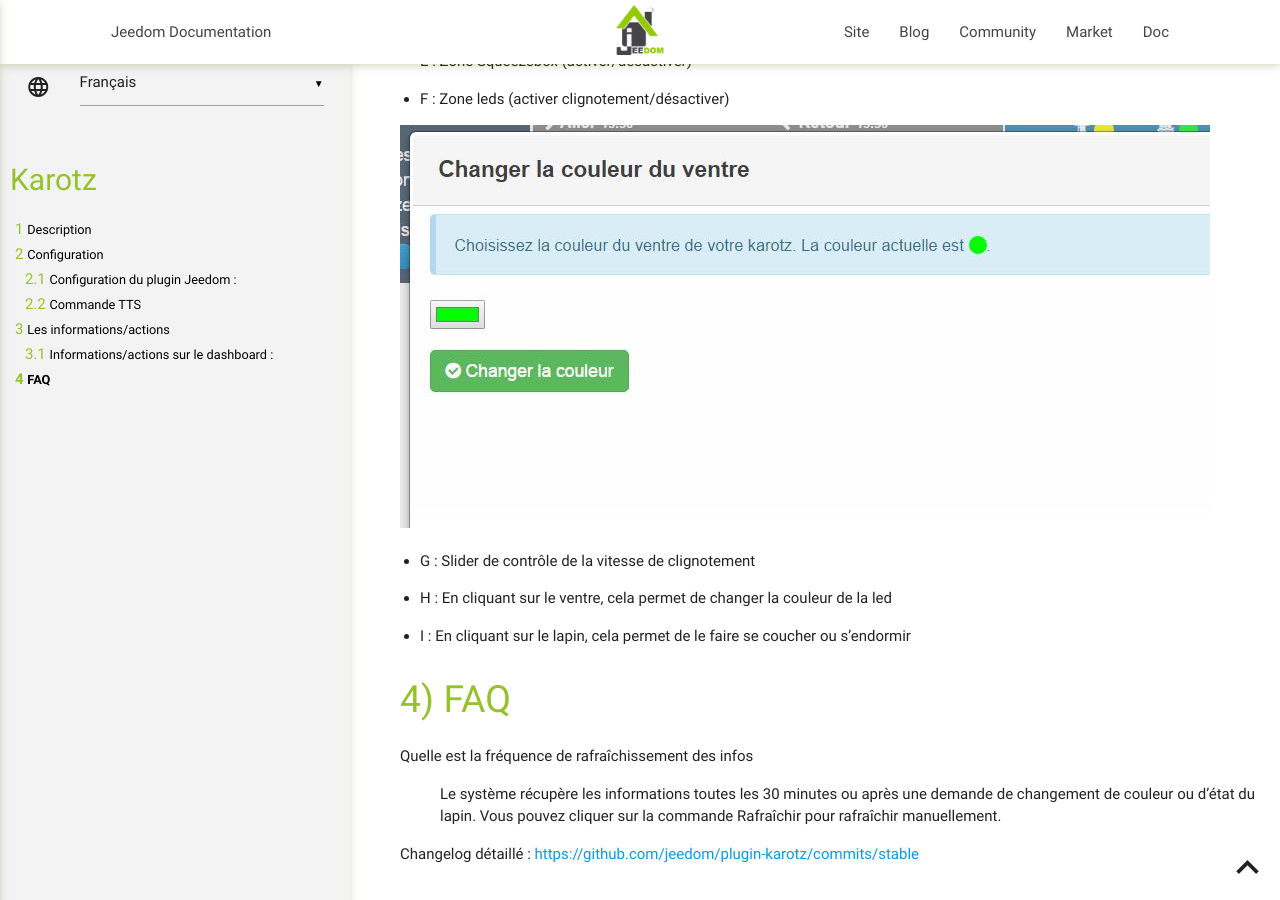
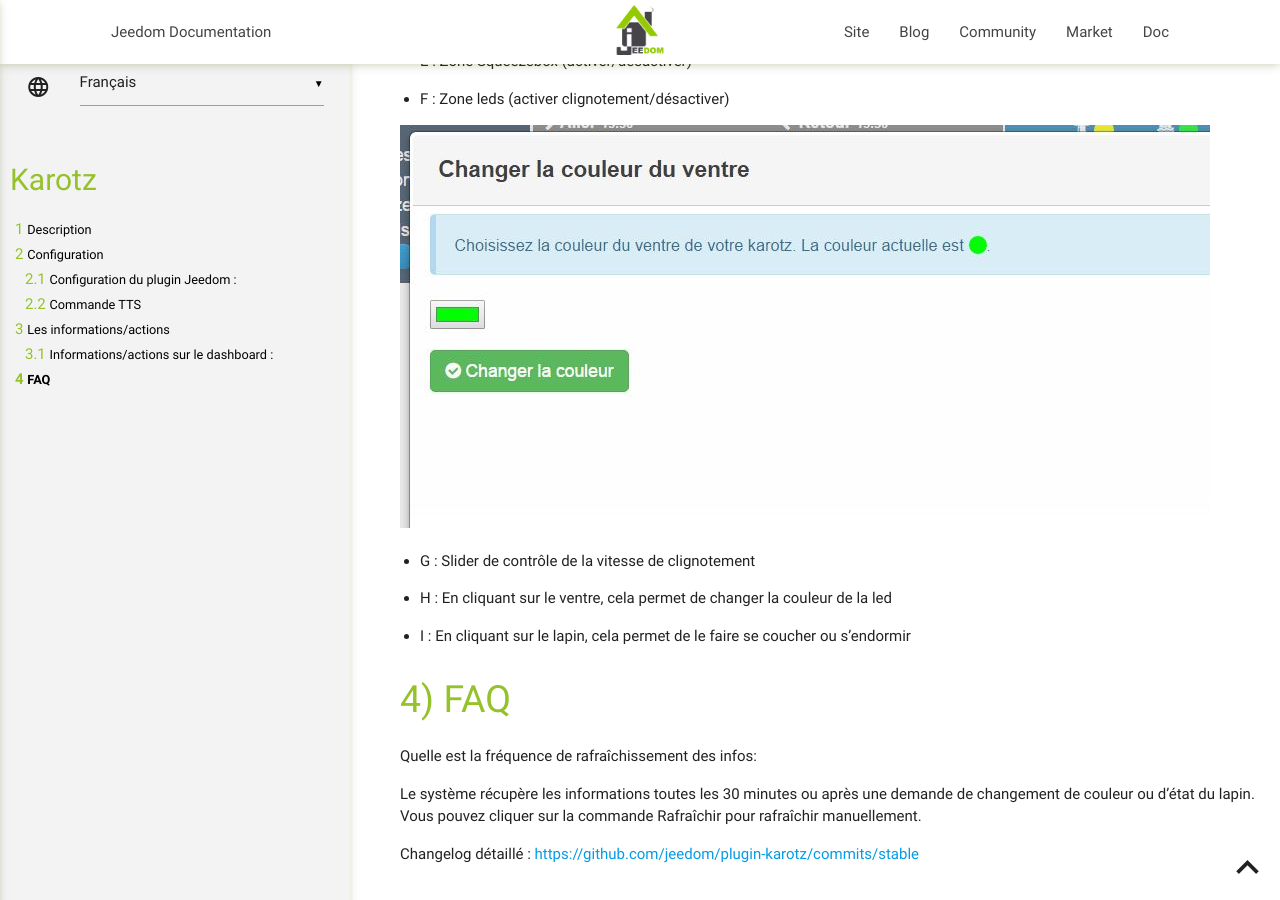
Before and after one commit to jeedom/plugin-karotz, a Jekyll site: the page built from docs/fr_FR/index.md, in a window 1280 px wide and 900 px high, scrolled down 3896 px. Built offline with Jekyll 4.4.1, drawn with Linux system fonts in a browser that asks for light colours; our own code applies the rules of GitHub Pages for plain Markdown files.

Commit message:
Update doc

```diff
--- a/docs/fr_FR/index.md
+++ b/docs/fr_FR/index.md
@@ -179,9 +179,9 @@
 FAQ
 ===
 
-Quelle est la fréquence de rafraîchissement des infos
+Quelle est la fréquence de rafraîchissement des infos:
 
-:   Le système récupère les informations toutes les 30 minutes ou après
+ Le système récupère les informations toutes les 30 minutes ou après
     une demande de changement de couleur ou d’état du lapin. Vous pouvez
     cliquer sur la commande Rafraîchir pour rafraîchir manuellement.
 
```
